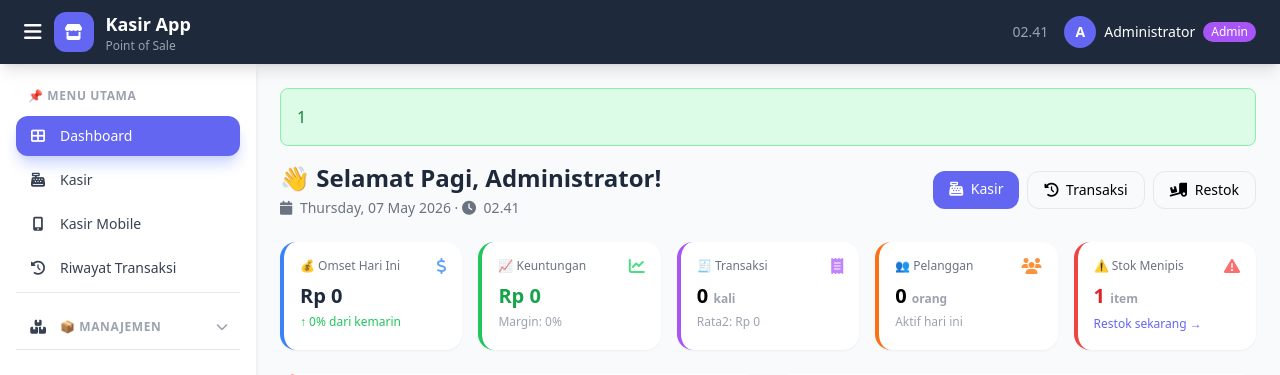
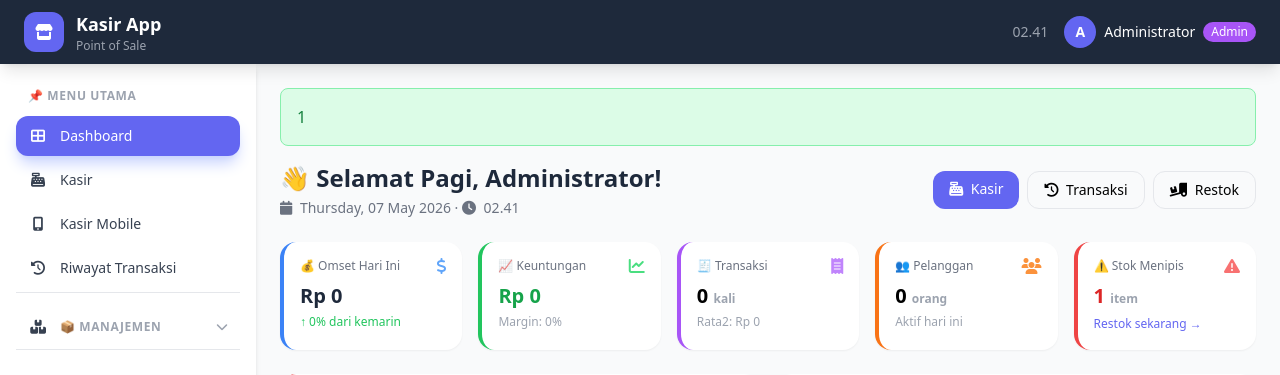
Before and after one commit to ayieznol3/web-kasir, a PHP site: page / in a window 1280 px wide. Shown: the top 375 px of the page. Run offline with PHP 8.4, Linux system fonts and the light colour scheme; a user stored in the database is signed in; data comes from the database, SQL or seed files in the repository; some libraries are stand-ins or nearby versions.

Commit message:
fix sidebar

```diff
--- a/includes/footer.php
+++ b/includes/footer.php
@@ -1,82 +1,45 @@
     </main>
 </div>
 
-<!-- Tombol munculkan sidebar (desktop) -->
-<button id="btn-show-sidebar"
-        onclick="toggleSidebar()"
-        class="hidden fixed top-20 left-2 z-50 bg-primary text-white w-8 h-8 rounded-full shadow-lg hover:bg-indigo-700 transition"
-        title="Tampilkan Menu">
-    <i class="fas fa-chevron-right text-xs"></i>
-</button>
-
 <script>
-// ==================== TOGGLE SIDEBAR ====================
+    // Toggle sidebar di mobile
     function toggleSidebar() {
         const sidebar = document.getElementById('sidebar');
         const overlay = document.getElementById('overlay');
-    const showBtn = document.getElementById('btn-show-sidebar');
 
-    if (sidebar.style.display === 'none' || sidebar.classList.contains('hidden')) {
-        sidebar.style.display = 'block';
-        sidebar.classList.remove('hidden');
-        if (showBtn) showBtn.classList.add('hidden');
-        localStorage.setItem('sidebar-hidden', 'false');
-    } else {
-        sidebar.style.display = 'none';
-        sidebar.classList.add('hidden');
-        if (showBtn) showBtn.classList.remove('hidden');
-        localStorage.setItem('sidebar-hidden', 'true');
+        sidebar.classList.toggle('hidden');
+        sidebar.classList.toggle('fixed');
+        sidebar.classList.toggle('inset-y-0');
+        sidebar.classList.toggle('left-0');
+        sidebar.classList.toggle('z-50');
+        overlay.classList.toggle('hidden');
     }
 
-    if (overlay && window.innerWidth < 1024) {
-        overlay.classList.toggle('hidden');
+    // Toggle submenu laporan
+    function toggleSubmenu(id) {
+        const submenu = document.getElementById(id);
+        const icon = document.getElementById('icon-laporan');
+
+        submenu.classList.toggle('hidden');
+
+        // Rotate icon
+        if (submenu.classList.contains('hidden')) {
+            icon.style.transform = 'rotate(0deg)';
+        } else {
+            icon.style.transform = 'rotate(180deg)';
         }
     }
 
-// ==================== TOGGLE SUBMENU ====================
-function toggleSubmenu(id) {
-    const submenu = document.getElementById(id);
-    submenu.classList.toggle('hidden');
-
-    // Update ikon
-    const iconId = 'icon-' + id.replace('submenu-', '');
-    const icon = document.getElementById(iconId);
-    if (icon) {
-        icon.classList.toggle('open', !submenu.classList.contains('hidden'));
-    }
-}
-
-// ==================== CEK STATE SAAT LOAD ====================
+    // Buka submenu laporan jika di halaman laporan
     document.addEventListener('DOMContentLoaded', function() {
-    const sidebar = document.getElementById('sidebar');
-    const showBtn = document.getElementById('btn-show-sidebar');
-    const isHidden = localStorage.getItem('sidebar-hidden');
-
-    // Default: tampilkan sidebar di desktop, sembunyikan di mobile
-    if (isHidden === null) {
-        // Pertama kali buka
-        if (window.innerWidth >= 1024) {
-            // Desktop: tampilkan
-            sidebar.style.display = 'block';
-            sidebar.classList.remove('hidden');
-            localStorage.setItem('sidebar-hidden', 'false');
-        } else {
-            // Mobile: sembunyikan
-            sidebar.style.display = 'none';
-            sidebar.classList.add('hidden');
-            localStorage.setItem('sidebar-hidden', 'true');
-        }
-    } else if (isHidden === 'true') {
-        sidebar.style.display = 'none';
-        sidebar.classList.add('hidden');
-        if (showBtn && window.innerWidth >= 1024) showBtn.classList.remove('hidden');
-    } else {
-        sidebar.style.display = 'block';
-        sidebar.classList.remove('hidden');
-        if (showBtn) showBtn.classList.add('hidden');
+        const currentPage = '<?= $current_page ?>';
+        if (currentPage === 'laporan') {
+            document.getElementById('submenu-laporan').classList.remove('hidden');
+            document.getElementById('icon-laporan').style.transform = 'rotate(180deg)';
         }
     });
-// ==================== JAM REALTIME ====================
+
+    // Jam realtime
     function updateJam() {
         const now = new Date();
         const jam = document.getElementById('jam');
@@ -87,6 +50,5 @@ function updateJam() {
     setInterval(updateJam, 1000);
     updateJam();
 </script>
-
 </body>
 </html>
--- a/includes/header.php
+++ b/includes/header.php
@@ -31,10 +31,6 @@ $user = userLogin();
     <link rel="stylesheet" href="https://cdnjs.cloudflare.com/ajax/libs/font-awesome/6.4.0/css/all.min.css">
 
     <style>
-        #sidebar {
-    transition: all 0.3s ease;
-}
-
         .sidebar-link {
             transition: all 0.2s ease;
         }
@@ -69,9 +65,9 @@ $user = userLogin();
         <div class="flex justify-between h-16 items-center">
 
             <div class="flex items-center gap-3">
-                <button onclick="toggleSidebar()" class="text-white hover:text-gray-300" title="Sembunyikan Sidebar">
-    <i class="fas fa-bars text-xl"></i>
-</button>
+                <button onclick="toggleSidebar()" class="lg:hidden text-white hover:text-gray-300">
+                    <i class="fas fa-bars text-xl"></i>
+                </button>
                 <div class="flex items-center gap-3">
                     <div class="w-10 h-10 bg-primary rounded-xl flex items-center justify-center">
                         <i class="fas fa-store text-white"></i>
@@ -117,7 +113,7 @@ $user = userLogin();
 <!-- ==================== CONTAINER UTAMA ==================== -->
 <div class="flex h-[calc(100vh-64px)]">
 
-   <aside id="sidebar" class="w-64 bg-white shadow-md overflow-y-auto flex-shrink-0 hidden transition-all duration-300" style="display: none;">
+    <aside id="sidebar" class="w-64 bg-white shadow-md overflow-y-auto flex-shrink-0 hidden lg:block transition-transform duration-300">
         <nav class="p-4 space-y-1">
 
             <!-- ==================== MENU UTAMA ==================== -->
@@ -334,12 +330,4 @@ $user = userLogin();
     <main class="flex-1 overflow-y-auto p-6">
         <?php flash('sukses'); ?>
         <?php flash('error'); ?>
-
-        <!-- Tombol munculkan sidebar -->
-<button id="btn-show-sidebar"
-        onclick="toggleSidebar()"
-        class="hidden fixed top-20 left-2 z-50 bg-primary text-white w-8 h-8 rounded-full shadow-lg hover:bg-indigo-700 transition"
-        title="Tampilkan Menu">
-    <i class="fas fa-chevron-right text-xs"></i>
-</button>
 <!-- ==================== END OF HEADER.PHP ==================== -->
```
Lines whose indentation alone changed are shown as unchanged.
